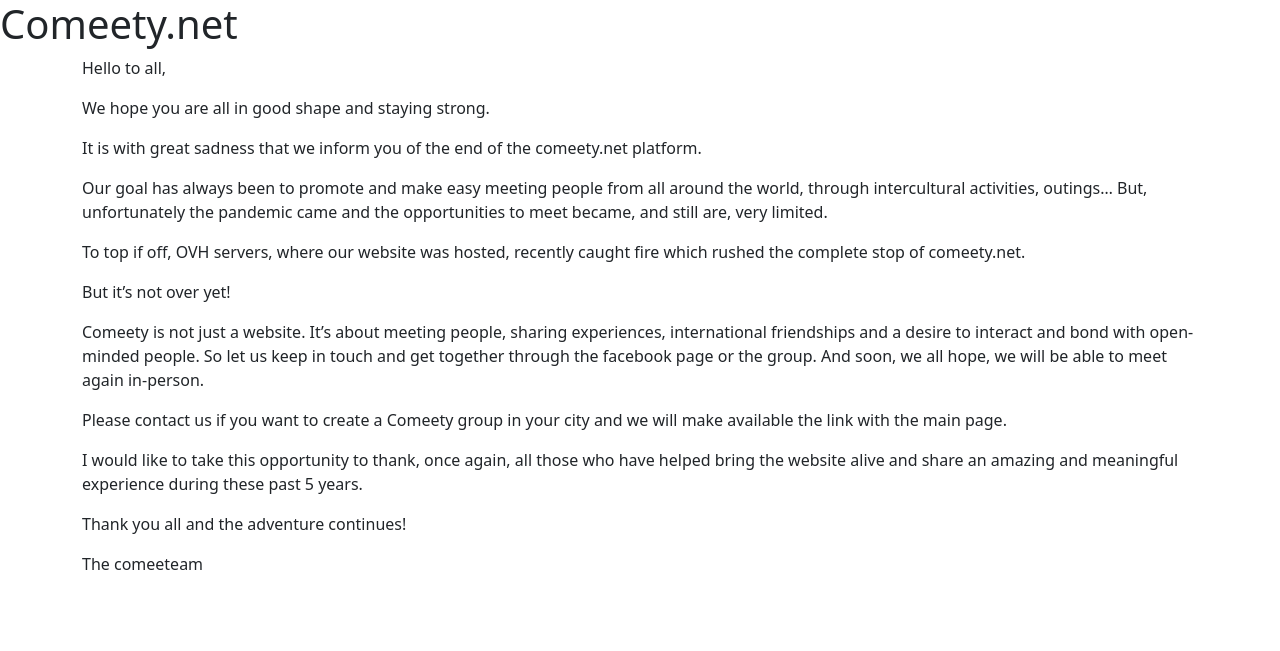
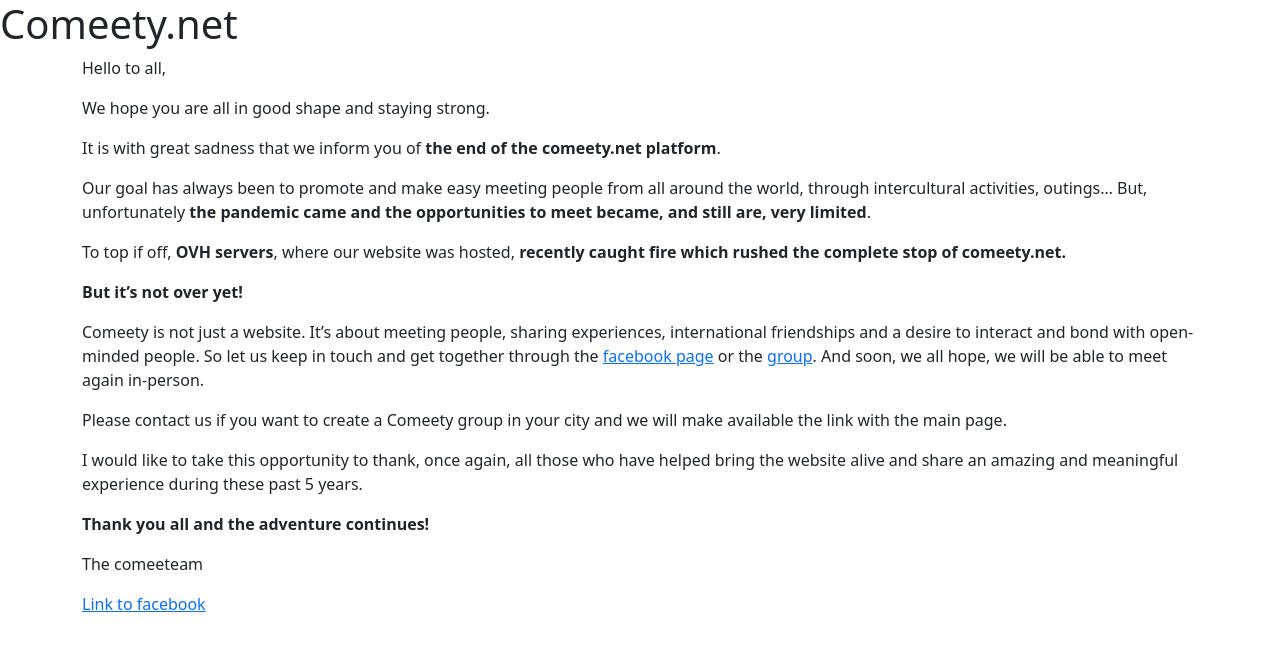
Before and after one commit to nmanii/comeetynet, a Jekyll site: the page built from index.md, in a window 1280 px wide. Shown: the top 651 px of the page. Built offline with Jekyll 4.4.1, drawn with Linux system fonts in a browser that asks for light colours; our own code applies the rules of GitHub Pages for plain Markdown files.

Commit message:
Update index.md

```diff
--- a/index.md
+++ b/index.md
@@ -2,22 +2,24 @@ Hello to all,
 
 We hope you are all in good shape and staying strong.
 
-It is with great sadness that we inform you of the end of the comeety.net platform.
+It is with great sadness that we inform you of **the end of the comeety.net platform**.
 
 Our goal has always been to promote and make easy meeting people from all around the world, through intercultural activities, outings...
-But, unfortunately the pandemic came and the opportunities to meet became, and still are, very limited.
+But, unfortunately **the pandemic came and the opportunities to meet became, and still are, very limited**.
 
-To top if off, OVH servers, where our website was hosted, recently caught fire which rushed the complete stop of comeety.net.
+To top if off, **OVH servers**, where our website was hosted, **recently caught fire which rushed the complete stop of comeety.net.**
 
-But it's not over yet!
+**But it's not over yet!**
 
 Comeety is not just a website. It's about meeting people, sharing experiences, international friendships and a desire to interact and bond with open-minded people.
-So let us keep in touch and get together through the facebook page or the group. And soon, we all hope, we will be able to meet again in-person.
+So let us keep in touch and get together through the [facebook page](https://www.facebook.com/comeety/) or the [group](https://www.facebook.com/groups/1736528936669241). And soon, we all hope, we will be able to meet again in-person.
 
 Please contact us if you want to create a Comeety group in your city and we will make available the link with the main page.
 
 I would like to take this opportunity to thank, once again, all those who have helped bring the website alive and share an amazing and meaningful experience during these past 5 years.
 
-Thank you all and the adventure continues!
+**Thank you all and the adventure continues!**
 
 The comeeteam
+
+<a href="[https://www.facebook.com/groups/1736528936669241]">Link to facebook</a>
```
